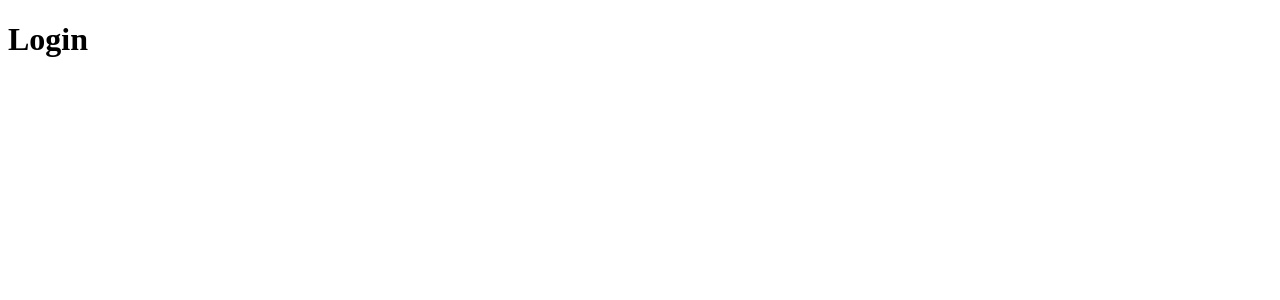
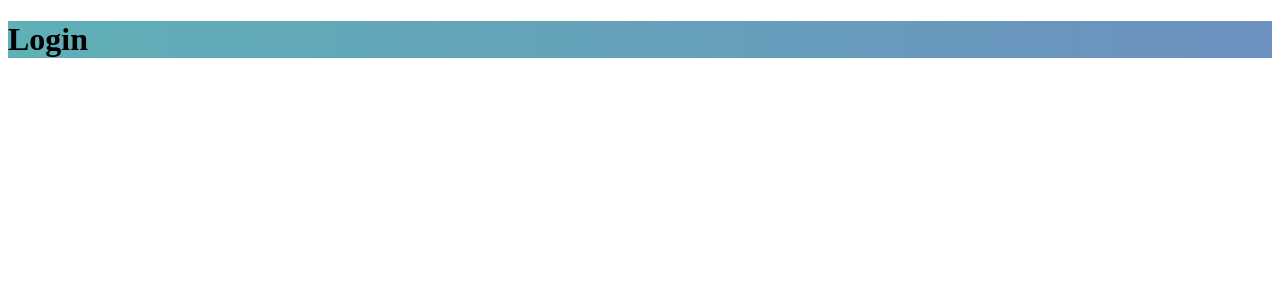
Before and after one commit to Deborarss/iHelp, a React (Create React App) app in the folder frontend/: page / in a window 1280 px wide. Shown: the top 300 px of the page. Built offline with nearby package versions, Linux system fonts and the light colour scheme; the HTML template or start-up script is replaced by a standard one.

Commit message:
Add reactotron, styled-components and create auth and default layout

```diff
--- a/frontend/package.json
+++ b/frontend/package.json
@@ -12,7 +12,8 @@
     "react-dom": "^16.13.1",
     "react-router-dom": "^5.1.2",
     "react-scripts": "3.4.1",
-    "reactotron-react-js": "^3.3.7"
+    "reactotron-react-js": "^3.3.7",
+    "styled-components": "^5.1.0"
   },
   "scripts": {
     "start": "react-scripts start",
--- /dev/null
+++ b/frontend/src/pages/_layouts/auth/index.js
@@ -0,0 +1,12 @@
+import React from 'react';
+import PropTypes from 'prop-types';
+
+import { Wrapper } from './styles';
+
+export default function AuthLayout({ children }) {
+  return <Wrapper>{children}</Wrapper>
+}
+
+AuthLayout.propTypes = {
+  children:PropTypes.element.isRequired
+}
--- /dev/null
+++ b/frontend/src/pages/_layouts/auth/styles.js
@@ -0,0 +1,6 @@
+import styled from 'styled-components';
+
+export const Wrapper = styled.div`
+  height: 100%;
+  background: linear-gradient(-90deg, #6C91BF, #5FB0B7);
+`;
--- /dev/null
+++ b/frontend/src/pages/_layouts/default/index.js
@@ -0,0 +1,12 @@
+import React from 'react';
+import PropTypes from 'prop-types';
+
+import { Wrapper } from './styles';
+
+export default function DefaultLayout({ children }) {
+  return <Wrapper>{children}</Wrapper>
+}
+
+DefaultLayout.propTypes = {
+  children: PropTypes.element.isRequired
+}
--- /dev/null
+++ b/frontend/src/pages/_layouts/default/styles.js
@@ -0,0 +1,6 @@
+import styled from 'styled-components';
+
+export const Wrapper = styled.div`
+  height: 100%;
+  background: #333;
+`;
--- a/frontend/src/routes/Route.js
+++ b/frontend/src/routes/Route.js
@@ -1,6 +1,9 @@
 import React from 'react';
 import PropTypes from 'prop-types';
 import { Route, Redirect } from 'react-router-dom';
+
+import AuthLayout from '../pages/_layouts/auth';
+import DefaultLayout from '../pages/_layouts/default';
 
 export default function RouteWrapper({
   component: Component,
@@ -17,8 +20,14 @@
     return <Redirect to="/dashboard"/>
   }
 
+  const Layout = isPrivate ? DefaultLayout : AuthLayout;
+
   return (
-    <Route { ...rest} component={Component} />
+    <Route { ...rest} render={props => (
+      <Layout>
+        <Component {...props} />
+      </Layout>
+    )} />
   );
 }
 
```
Also changed, not shown: 1 other file (tests, documents, lock files or other folders).
